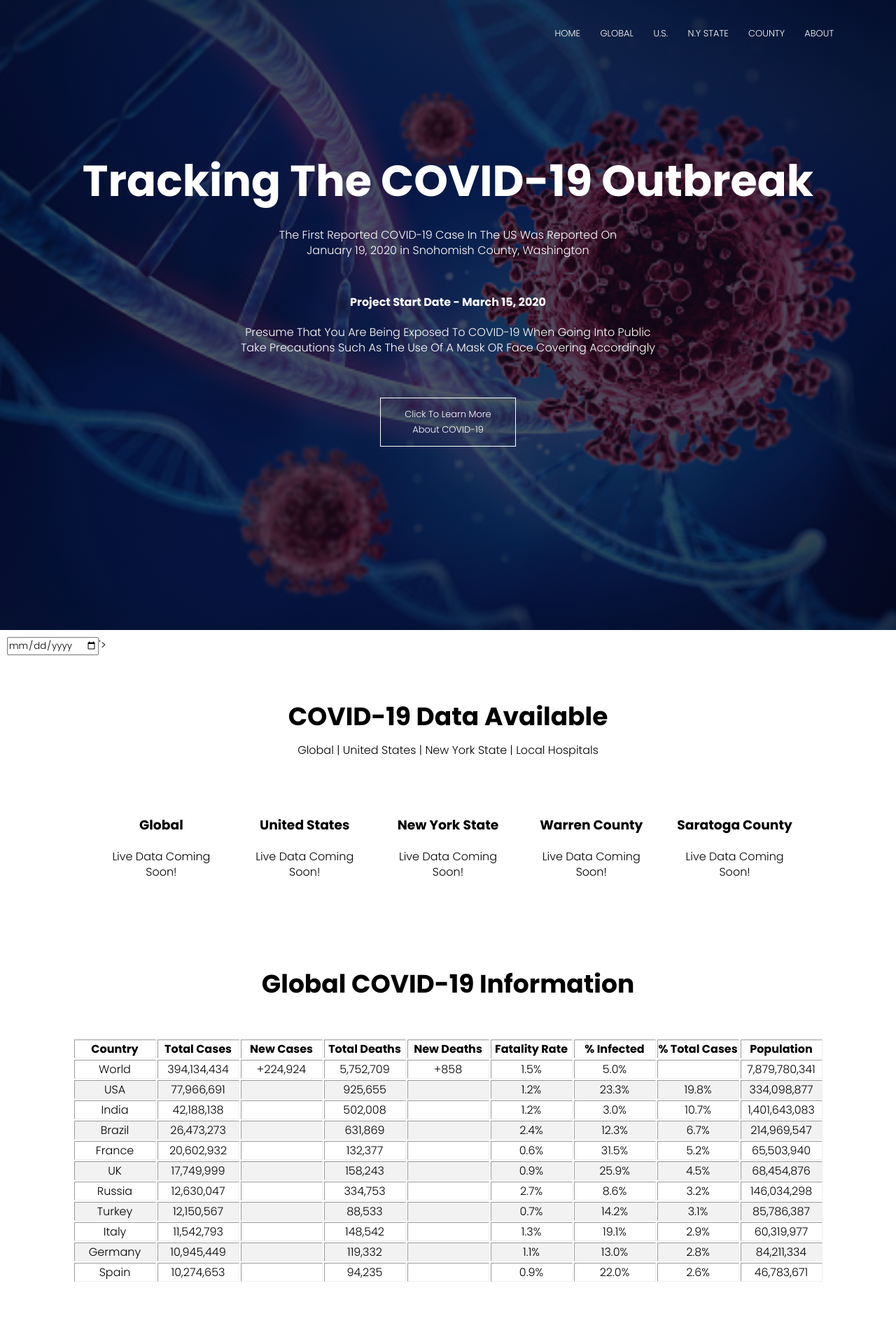
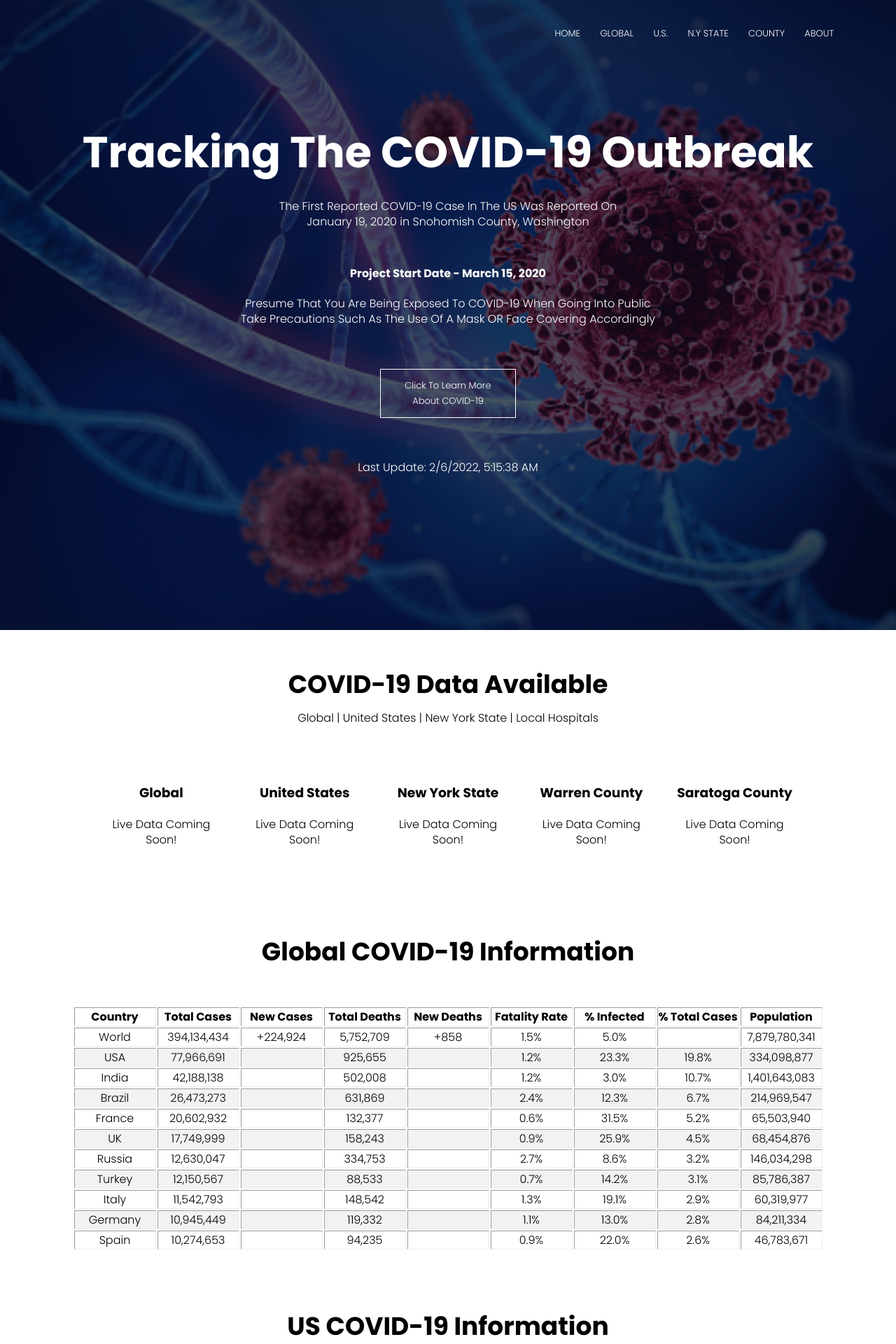
Before and after one commit to Pasin3ru/Tracking-COVID-19, a Jekyll site: the page built from index.html, in a window 1280 px wide. Shown: the top 1920 px of the page at 70% size. Built offline with Jekyll 4.4.1, drawn with Linux system fonts in a browser that asks for light colours.

Commit message:
aded date/time

```diff
--- a/_layouts/home.html
+++ b/_layouts/home.html
@@ -10,11 +10,11 @@ layout: default
   <p>Presume That You Are Being Exposed To COVID-19 When Going Into Public<br>
     Take Precautions Such As The Use Of A Mask OR Face Covering Accordingly</p>
   <p><a href="learn-more.html" class="hero-btn">Click To Learn More<br>About COVID-19</a></p>
+  <ul class="date_time">Last Update: <span id="datetime"></span></ul><script>var dt = new Date();
+    document.getElementById("datetime").innerHTML=dt.toLocaleString();</script>
+
 </div>
 
-  <p>
-    <input type='date' id='hasta' value='<?php echo date('Y-m-d');?>'>
-  </p>
 
 
 {{ content }}
--- a/style.css
+++ b/style.css
@@ -126,6 +126,18 @@ nav .fa {
     .nav-links ul {
         padding: 30px;
     }
+}
+
+.date_time {
+    color: white;
+    font-size: 16px;
+    font-weight: 300;
+    line-height: 22px;
+    padding: 10px;
+    width: 90%;
+    margin: auto;
+    text-align: center;
+    padding-bottom: 50px;
 }
 
 
```
